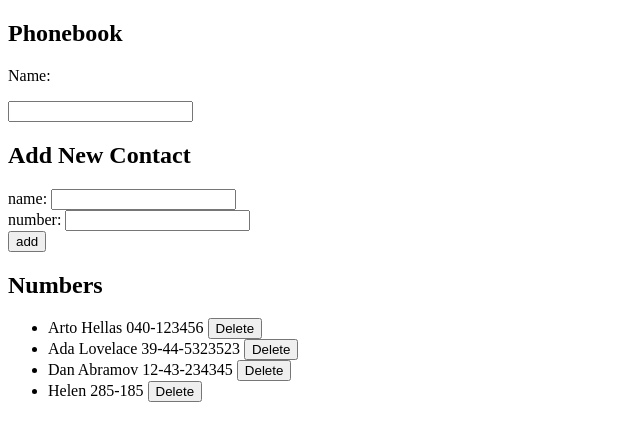
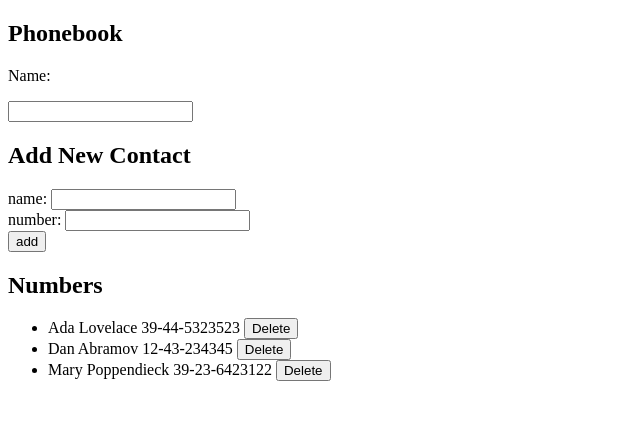
Before and after one commit to MadaraMO/FSO, a React (Create React App) app in the folder part2/phonebook/: page / in a window 1280 px wide. Shown: the top 440 px of the page, without its empty margins (0-640 px from the left). Built offline with nearby package versions, Linux system fonts and the light colour scheme; data requests are answered from the project's data file.

Commit message:
2.17. remove removedPerson from removePerson

```diff
--- a/part2/phonebook/db.json
+++ b/part2/phonebook/db.json
@@ -1,10 +1,5 @@
 {
   "persons": [
-    {
-      "name": "Arto Hellas",
-      "number": "040-123456",
-      "id": 1
-    },
     {
       "name": "Ada Lovelace",
       "number": "39-44-5323523",
@@ -16,9 +11,9 @@
       "id": 3
     },
     {
-      "name": "Helen",
-      "number": "285-185",
-      "id": 6
+      "name": "Mary Poppendieck",
+      "number": "39-23-6423122",
+      "id": 4
     }
   ]
 }
--- a/part2/phonebook/src/App.js
+++ b/part2/phonebook/src/App.js
@@ -70,19 +70,17 @@ const App = () => {
     }
 
 
-    // problēma - dzēšam ar visu id. pēc tam atkal pievienojot personu, rodas id konflikts
     const removePerson = (id) => {
-        // pēc tam izmantot if (window.confirm(`Delete ${person.name}?`))
 
         const person = persons.find(p => p.id === id)
-        const removedPerson = { ...person, id: person.id }
+        // const removedPerson = { ...person }
         console.log(`${id} is not going to last`)
+        window.confirm(`Delete ${person.name}?`)
 
         personService
-            .update(id, removedPerson)
-            .then(returnedPersons => {
-                setPersons(persons.filter(person => person.id !== returnedPersons.id))
-            }
+            .update(id)
+            .then(
+                setPersons(persons.filter((p) => p.id !== id))
             )
     }
 
```
